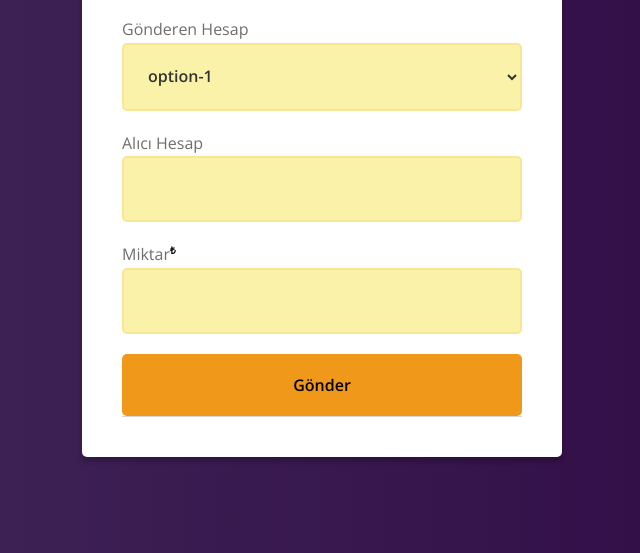
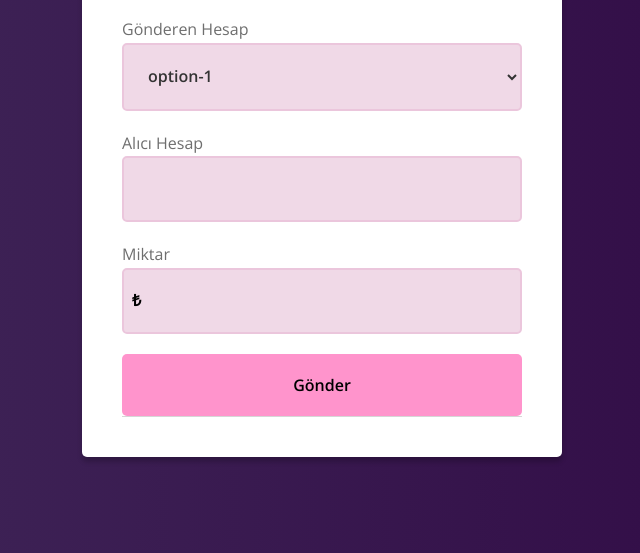
Before and after one commit to kodin21/eft-uygulamasi-week1-homework-yusufcmlt, a website built with Parcel: page index.html in a window 1280 px wide. Shown: the part 247-800 px from the top of the page, without its empty margins (318-958 px from the left). Built offline with nearby package versions, Linux system fonts and the light colour scheme.

Commit message:
kucuk stil degisiklikleri

```diff
--- a/style.css
+++ b/style.css
@@ -86,9 +86,9 @@ h2 {
 .form__input {
   flex: 0 0 100%;
 
-  border: 2px solid #f0961925;
+  border: 2px solid #ebc6dc;
 
-  background-color: #faf2a9;
+  background-color: #f0d9e7;
   padding: 2rem 2rem;
 
   border-radius: 5px;
@@ -108,6 +108,14 @@ h2 {
 .form__input:invalid {
   border-bottom: 2px solid red;
 }
+b {
+  font-family: inherit;
+  font-size: 1.6rem;
+  font-weight: 700;
+  position: absolute;
+  top: 50%;
+  left: 1rem;
+}
 
 .form__btn {
   border-radius: 5px;
@@ -120,14 +128,15 @@ h2 {
   font-family: inherit;
   font-size: 1.6rem;
 
-  background-color: #f09819;
+  background-color: #ff94cc;
   cursor: pointer;
 
   transition: 0.3s;
 }
 
 .form__btn:hover {
-  background-color: #d48617;
+  background-color: #a239ea;
+  color: white;
 }
 .form__btn:active {
   transform: translateY(2px);
```
